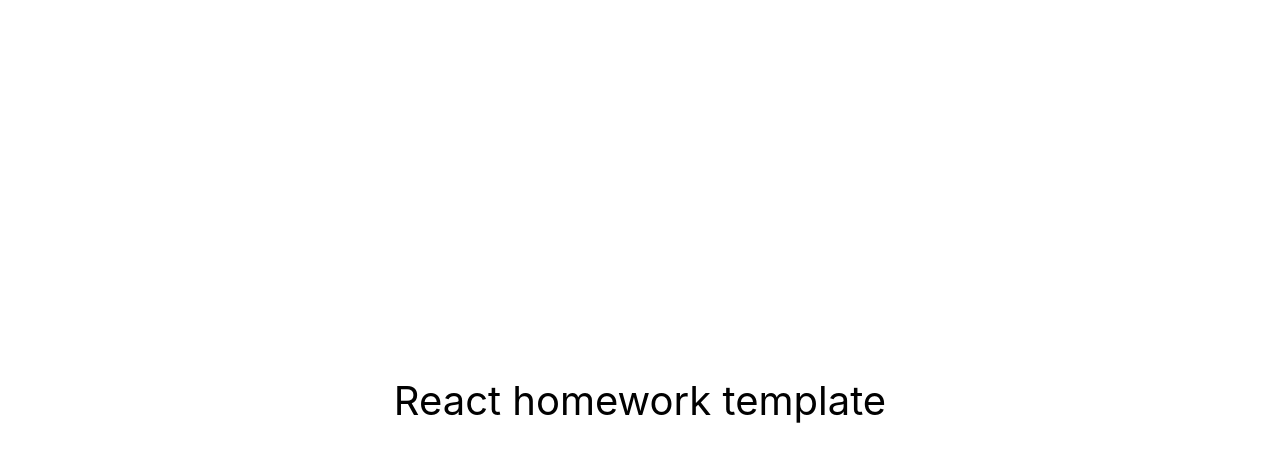
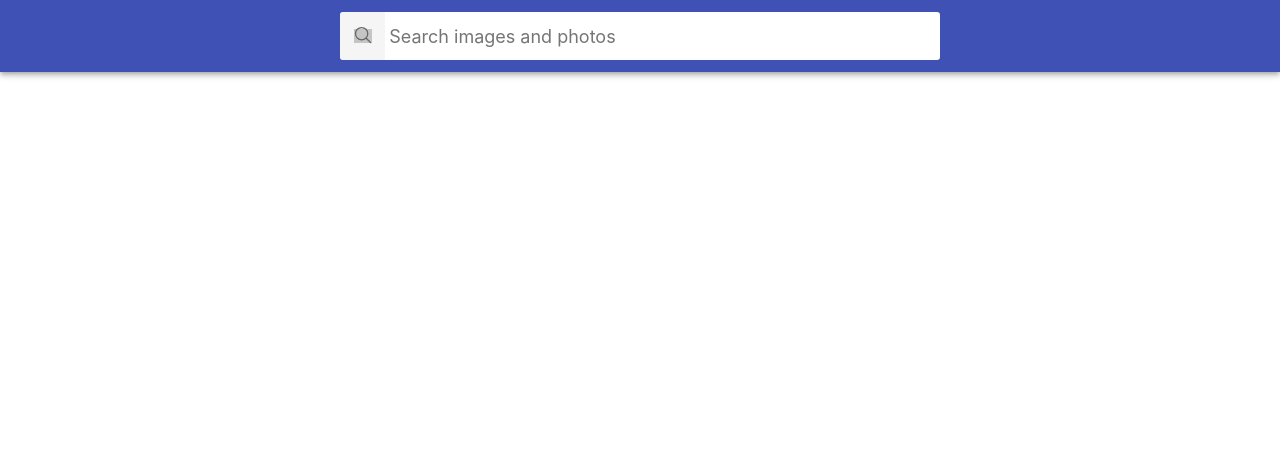
Before and after one commit to Lunatickus/goit-react-hw-03-image-finder, a React (Create React App) app: page / in a window 1280 px wide. Shown: the top 462 px of the page. Built offline with nearby package versions, Linux system fonts and the light colour scheme; grey boxes are pictures that could not be loaded.

Commit message:
hw-3 image-finder

```diff
--- a/package.json
+++ b/package.json
@@ -2,13 +2,15 @@
   "name": "react-homework-template",
   "version": "0.1.0",
   "private": true,
-  "homepage": "https://goitacademy.github.io/react-homework-template/",
+  "homepage": "https://Lunatickus.github.io/goit-react-hw-03-image-finder/",
   "dependencies": {
     "@testing-library/jest-dom": "^5.16.3",
     "@testing-library/react": "^12.1.4",
     "@testing-library/user-event": "^13.5.0",
+    "axios": "^1.5.0",
     "react": "^18.1.0",
     "react-dom": "^18.1.0",
+    "react-loader-spinner": "^5.4.5",
     "react-scripts": "5.0.1",
     "web-vitals": "^2.1.3"
   },
--- a/src/components/App.jsx
+++ b/src/components/App.jsx
@@ -1,16 +1,89 @@
-export const App = () => {
-  return (
-    <div
-      style={{
-        height: '100vh',
-        display: 'flex',
-        justifyContent: 'center',
-        alignItems: 'center',
-        fontSize: 40,
-        color: '#010101'
-      }}
-    >
-      React homework template
-    </div>
-  );
-};
+import { Component } from 'react';
+import { Searchbar } from './Searchbar/Searchbar';
+import { RotatingLines } from 'react-loader-spinner';
+import { getImages } from 'services/getImages';
+import { ImageGallery } from './ImageGallery/ImageGallery';
+import { Button } from './Button/Button';
+import { Modal } from './Modal/Modal';
+export class App extends Component {
+  state = {
+    images: null,
+    query: '',
+    isLoading: false,
+    page: 1,
+    largeImageURL: '',
+    totalImages: 0,
+  };
+
+  componentDidUpdate(prevProps, prevState) {
+    const prevQuery = prevState.query;
+    const nextQuery = this.state.query;
+    const prevPage = prevState.page;
+    const nextPage = this.state.page;
+
+    if (prevQuery !== nextQuery) {
+      this.setState({ isLoading: true, page: 1, images: null });
+      getImages(nextQuery, 1)
+        .then(resp => {
+          this.setState({
+            images: resp.data.hits,
+            totalImages: resp.data.total,
+          });
+        })
+        .catch(err => console.log(err))
+        .finally(() => this.setState({ isLoading: false }));
+    } else if (prevPage !== nextPage && nextPage !== 1) {
+      this.setState({ isLoading: true });
+      getImages(nextQuery, nextPage)
+        .then(resp => {
+          this.setState({
+            images: [...prevState.images, ...resp.data.hits],
+          });
+        })
+        .catch(err => console.log(err))
+        .finally(() => this.setState({ isLoading: false }));
+    }
+  }
+
+  onSubmit = value => {
+    this.setState({
+      query: value,
+    });
+  };
+
+  incrementPage = () => {
+    this.setState(prevState => ({
+      page: prevState.page + 1,
+    }));
+  };
+
+  handleOpenModalImage = url => {
+    this.setState({
+      largeImageURL: url,
+    });
+  }
+
+  handleCloseModalImage = () => {
+    this.setState({
+      largeImageURL: '',
+    });
+  }
+
+  render() {
+    const { images, isLoading, largeImageURL, totalImages } = this.state;
+
+    return (
+      <div className="App">
+        <Searchbar onSubmit={this.onSubmit} />
+        {images && <ImageGallery images={images} handleOpenModalImage={this.handleOpenModalImage} />}
+        {isLoading && (
+          <div className="Loader">
+            <RotatingLines />
+          </div>
+        )}
+        {images && images.length < totalImages && <Button incrementPage={this.incrementPage} />}
+        {largeImageURL !== '' && <Modal onClose={this.handleCloseModalImage} largeImageURL={largeImageURL} />}
+      </div>
+    );
+  }
+}
--- /dev/null
+++ b/src/components/Button/Button.jsx
@@ -0,0 +1,3 @@
+export const Button = ({incrementPage}) => {
+    return <button type="button" className="Button" onClick={incrementPage}>Load more</button>
+}
--- /dev/null
+++ b/src/components/ImageGallery/ImageGallery.jsx
@@ -0,0 +1,11 @@
+import { ImageGalleryItem } from 'components/ImageGalleryItem/ImageGalleryItem';
+
+export const ImageGallery = ({ images, handleOpenModalImage }) => {
+  return (
+    <ul className="ImageGallery">
+      {images.map(({ id, webformatURL, largeImageURL }) => {
+        return <ImageGalleryItem key={id} webformatURL={webformatURL} largeImageURL={largeImageURL} handleOpenModalImage={() => handleOpenModalImage(largeImageURL)} />;
+      })}
+    </ul>
+  );
+};
--- /dev/null
+++ b/src/components/ImageGalleryItem/ImageGalleryItem.jsx
@@ -0,0 +1,7 @@
+export const ImageGalleryItem = ({id, webformatURL, largeImageURL, handleOpenModalImage}) => {
+  return (
+    <li className="ImageGalleryItem">
+      <img src={webformatURL} alt={id} className="ImageGalleryItem-image" onClick={handleOpenModalImage} />
+    </li>
+  );
+};
--- /dev/null
+++ b/src/components/Modal/Modal.jsx
@@ -0,0 +1,33 @@
+import { Component } from 'react';
+
+export class Modal extends Component {
+  componentDidMount() {
+    window.addEventListener('keydown', this.handleKeyDown);
+  }
+
+  componentWillUnmount() {
+    window.removeEventListener('keydown', this.handleKeyDown);
+  }
+
+  handleKeyDown = e => {
+    if (e.code === 'Escape') {
+      this.props.onClose();
+    }
+  };
+
+  handleBackdropClick = e => {
+    if (e.target === e.currentTarget) {
+      this.props.onClose();
+    }
+  }
+
+  render() {
+    return (
+      <div className="Overlay" onClick={this.handleBackdropClick}>
+        <div className="Modal">
+          <img src={this.props.largeImageURL} alt={this.props.largeImageURL} />
+        </div>
+      </div>
+    );
+  }
+}
--- /dev/null
+++ b/src/components/Searchbar/Searchbar.jsx
@@ -0,0 +1,46 @@
+import { Component } from 'react';
+import { ReactComponent as IconSearch } from '../../assets/images/search-outline.svg';
+
+export class Searchbar extends Component {
+  state = {
+    searchQuery: '',
+  };
+
+  handleChange = e => {
+    this.setState({ searchQuery: e.target.value });
+  };
+
+  handleSubmit = e => {
+    e.preventDefault();
+    if(this.state.searchQuery.trim() === '') {
+        return;
+    }
+
+    this.props.onSubmit(this.state.searchQuery);
+    this.setState({ searchQuery: '' });
+  };
+
+  render() {
+    return (
+      <header className="Searchbar">
+        <form className="SearchForm" onSubmit={this.handleSubmit}>
+          <button type="submit" className="SearchForm-button">
+            {/* <span className="SearchForm-button-label">Search</span> */}
+            <IconSearch width='20'/>
+          </button>
+
+          <input
+            onChange={this.handleChange}
+            className="SearchForm-input"
+            name="searchQuery"
+            type="text"
+            autoComplete="off"
+            autoFocus
+            placeholder="Search images and photos"
+            value={this.state.searchQuery}
+          />
+        </form>
+      </header>
+    );
+  }
+}
--- a/src/index.css
+++ b/src/index.css
@@ -1,15 +1,221 @@
 @import-normalize; /* bring in normalize.css styles */
+
+html {
+  box-sizing: border-box;
+  width: 100vw;
+  overflow-x: hidden;
+}
+
+*,
+*::before,
+*::after {
+  box-sizing: inherit;
+}
 
 body {
   margin: 0;
-  font-family: -apple-system, BlinkMacSystemFont, 'Segoe UI', 'Roboto', 'Oxygen',
-    'Ubuntu', 'Cantarell', 'Fira Sans', 'Droid Sans', 'Helvetica Neue',
-    sans-serif;
+  font-family: -apple-system, BlinkMacSystemFont, 'Segoe UI', Roboto,
+    Oxygen-Sans, Ubuntu, Cantarell, 'Helvetica Neue', sans-serif;
+  color: #212121;
+  background-color: #fff;
   -webkit-font-smoothing: antialiased;
   -moz-osx-font-smoothing: grayscale;
 }
-
 code {
   font-family: source-code-pro, Menlo, Monaco, Consolas, 'Courier New',
     monospace;
 }
+
+img {
+  display: block;
+  max-width: 100%;
+  height: auto;
+}
+
+/*
+ * Стили компонента App
+ */
+.App {
+  display: grid;
+  grid-template-columns: 1fr;
+  grid-gap: 16px;
+  padding-bottom: 24px;
+  text-align: center;
+}
+
+/*
+ * Стили компонента Searchbar
+ */
+.Searchbar {
+  top: 0;
+  left: 0;
+  position: sticky;
+  z-index: 1100;
+  display: flex;
+  justify-content: center;
+  align-items: center;
+  min-height: 64px;
+  padding-right: 24px;
+  padding-left: 24px;
+  padding-top: 12px;
+  padding-bottom: 12px;
+  color: #fff;
+  background-color: #3f51b5;
+  box-shadow: 0px 2px 4px -1px rgba(0, 0, 0, 0.2),
+    0px 4px 5px 0px rgba(0, 0, 0, 0.14), 0px 1px 10px 0px rgba(0, 0, 0, 0.12);
+}
+
+/*
+ * Стили компонента SearchForm
+ */
+.SearchForm {
+  display: flex;
+  align-items: center;
+  width: 100%;
+  max-width: 600px;
+  background-color: #fff;
+  border-radius: 3px;
+  overflow: hidden;
+}
+
+.SearchForm-button {
+  display: inline-block;
+  width: 48px;
+  height: 48px;
+  border: 0;
+  background-image: url('https://image.flaticon.com/icons/svg/149/149852.svg');
+  background-size: 40%;
+  background-repeat: no-repeat;
+  background-position: center;
+  opacity: 0.6;
+  transition: opacity 250ms cubic-bezier(0.4, 0, 0.2, 1);
+  cursor: pointer;
+  outline: none;
+}
+
+.SearchForm-button:hover {
+  opacity: 1;
+}
+
+.SearchForm-button-label {
+  position: absolute;
+  width: 1px;
+  height: 1px;
+  padding: 0;
+  overflow: hidden;
+  clip: rect(0, 0, 0, 0);
+  white-space: nowrap;
+  clip-path: inset(50%);
+  border: 0;
+}
+
+.SearchForm-input {
+  display: inline-block;
+  width: 100%;
+  font: inherit;
+  font-size: 20px;
+  border: none;
+  outline: none;
+  padding-left: 4px;
+  padding-right: 4px;
+}
+
+.SearchForm-input::placeholder {
+  font: inherit;
+  font-size: 18px;
+}
+
+/*
+ * Стили компонента ImageGallery
+ */
+.ImageGallery {
+  display: grid;
+  max-width: calc(100vw - 48px);
+  grid-template-columns: repeat(auto-fill, minmax(320px, 1fr));
+  grid-gap: 16px;
+  margin-top: 0;
+  margin-bottom: 0;
+  padding: 0;
+  list-style: none;
+  margin-left: auto;
+  margin-right: auto;
+}
+
+/*
+ * Стили компонента ImageGalleryItem
+ */
+.ImageGalleryItem {
+  border-radius: 2px;
+  box-shadow: 0px 1px 3px 0px rgba(0, 0, 0, 0.2),
+    0px 1px 1px 0px rgba(0, 0, 0, 0.14), 0px 2px 1px -1px rgba(0, 0, 0, 0.12);
+}
+
+.ImageGalleryItem-image {
+  width: 100%;
+  height: 260px;
+  object-fit: cover;
+  transition: transform 250ms cubic-bezier(0.4, 0, 0.2, 1);
+}
+
+.ImageGalleryItem-image:hover {
+  transform: scale(1.03);
+  cursor: zoom-in;
+}
+
+/*
+ * Стили компонента Modal
+ */
+
+.Overlay {
+  position: fixed;
+  top: 0;
+  left: 0;
+  width: 100vw;
+  height: 100vh;
+  display: flex;
+  justify-content: center;
+  align-items: center;
+  background-color: rgba(0, 0, 0, 0.8);
+  z-index: 1200;
+}
+
+.Modal {
+  max-width: calc(100vw - 48px);
+  max-height: calc(100vh - 24px);
+}
+
+/*
+* Стили компонента Buton (Load more)
+*/
+.Button {
+  padding: 8px 16px;
+  border-radius: 2px;
+  background-color: #3f51b5;
+  transition: all 250ms cubic-bezier(0.4, 0, 0.2, 1);
+  text-align: center;
+  display: inline-block;
+  color: #fff;
+  border: 0;
+  text-decoration: none;
+  cursor: pointer;
+  font-family: inherit;
+  font-size: 18px;
+  line-height: 24px;
+  font-style: normal;
+  font-weight: 500;
+  width: 180px;
+  margin-left: auto;
+  margin-right: auto;
+  box-shadow: 0px 3px 1px -2px rgba(0, 0, 0, 0.2),
+    0px 2px 2px 0px rgba(0, 0, 0, 0.14), 0px 1px 5px 0px rgba(0, 0, 0, 0.12);
+}
+
+.Button:hover,
+.Button:focus {
+  background-color: #303f9f;
+}
+
+.Loader {
+  margin-right: auto;
+  margin-left: auto;
+}
--- /dev/null
+++ b/src/services/getImages.js
@@ -0,0 +1,9 @@
+import axios from "axios";
+
+const BASE_URL = "https://pixabay.com/api/";
+const API_KEY = "38676991-eca9780ceec23f3471420f73e";
+const PARAMS = `key=${API_KEY}&image_type=photo&orientation=horizontal&per_page=12`
+
+export const getImages = (searchQuery, page) => {
+    return axios.get(`${BASE_URL}?q=${searchQuery}&${PARAMS}&page=${page}`)
+}
```
Also changed, not shown: src/assets/images/search-outline.svg (added), src/components/Loader/Loader.jsx (added), 1 other file (tests, documents, lock files or other folders).
